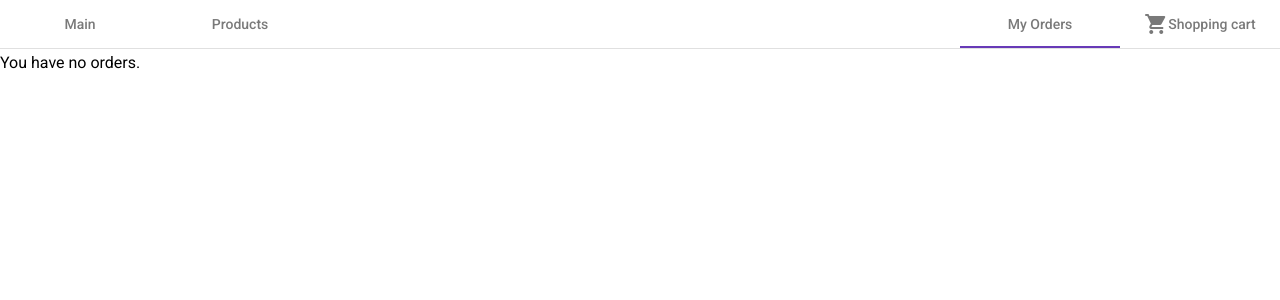
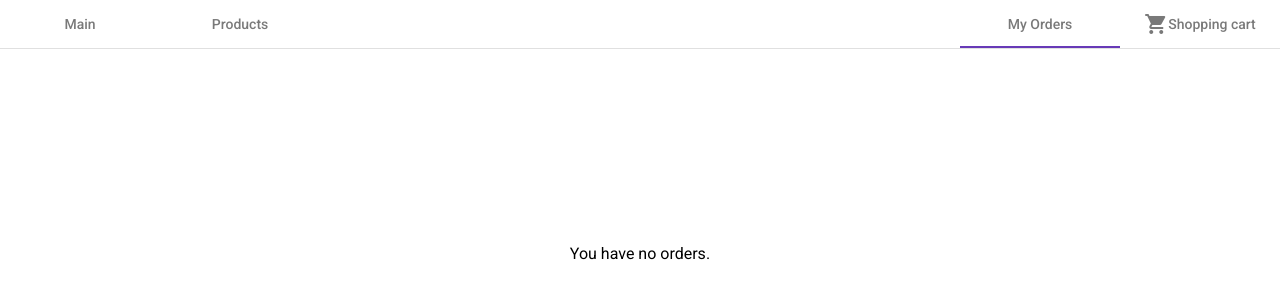
Before and after one commit to JormaStenman/ng-online-store, an Angular app: page /orders in a window 1280 px wide. Shown: the top 300 px of the page. Built offline with nearby package versions, Linux system fonts and the light colour scheme.

Commit message:
center empty cart & orders pages

```diff
--- a/src/app/components/cart/cart.component.html
+++ b/src/app/components/cart/cart.component.html
@@ -87,7 +87,13 @@
 </ng-container>
 
 <ng-template #cartIsEmpty>
-  <h3>Your cart is empty.</h3>
+  <mat-grid-list cols="3">
+    <mat-grid-tile></mat-grid-tile>
+    <mat-grid-tile>
+      <h3>Your cart is empty.</h3>
+    </mat-grid-tile>
+    <mat-grid-tile></mat-grid-tile>
+  </mat-grid-list>
 </ng-template>
 
 <ng-template #thankYouModal let-data>
--- a/src/app/components/orders/orders.component.html
+++ b/src/app/components/orders/orders.component.html
@@ -1,5 +1,11 @@
 <ng-template #noOrders>
-  <h3>You have no orders.</h3>
+  <mat-grid-list cols="3">
+    <mat-grid-tile></mat-grid-tile>
+    <mat-grid-tile>
+      <h3>You have no orders.</h3>
+    </mat-grid-tile>
+    <mat-grid-tile></mat-grid-tile>
+  </mat-grid-list>
 </ng-template>
 
 <ng-container *ngIf="orders.length; else noOrders">
```
